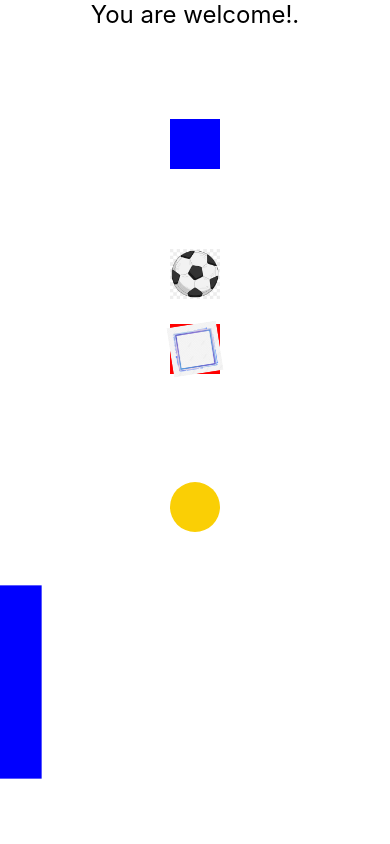
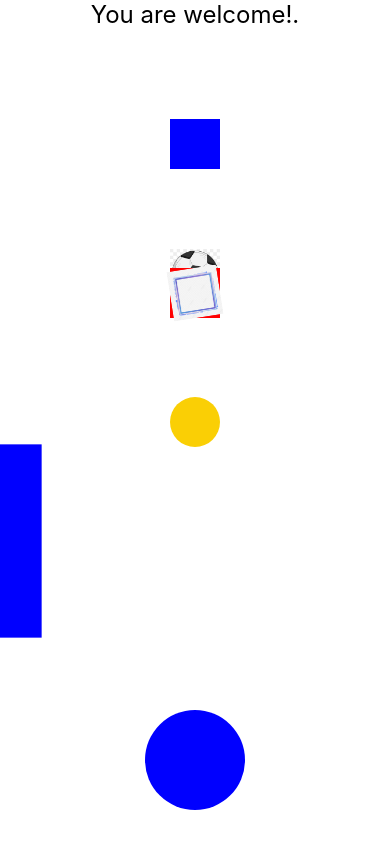
Before and after one commit to TranDangHoaiNam/TranDangHoaiNam_ThiMobile2, a React Native app: screen / in a window 390 px wide. Built offline with nearby package versions, Linux system fonts and the light colour scheme.

Commit message:
finsh 3a

```diff
--- a/App.js
+++ b/App.js
@@ -5,6 +5,7 @@ import Cau1 from './view/cau1.js';
 import Cau2 from './view/cau2.js';
 import Cau2b from './view/cau2b.js';
 import Cau2c from './view/cau2c.js';
+import Cau3a from './view/cau3a.js';
 const App = () => {
   return (
     <View style={{ flex: 1, justifyContent: 'center', alignItems: 'center' }}>
@@ -13,6 +14,7 @@ const App = () => {
       <Cau2 />
       <Cau2b />
       <Cau2c />
+      <Cau3a />
     </View>
   );
 };
--- a/view/cau2.js
+++ b/view/cau2.js
@@ -45,7 +45,7 @@ const App = () => {
         }),
       ]),
       {
-        iterations: -1, // lặp vô hạn
+        iterations: -1,
       }
     ).start();
   }, []);
@@ -54,12 +54,12 @@ const App = () => {
     Animated.loop(
       Animated.timing(colorAnimation, {
         toValue: 3,
-        duration: 4000, // 4 giây
+        duration: 4000,
         easing: Easing.linear,
         useNativeDriver: false,
       }),
       {
-        iterations: -1, // lặp vô hạn
+        iterations: -1,
       }
     ).start();
   }, []);
--- a/view/cau2b.js
+++ b/view/cau2b.js
@@ -9,13 +9,13 @@ const App = () => {
       Animated.sequence([
         Animated.timing(colorAnimation, {
           toValue: 3,
-          duration: 4000, // Thời gian hoàn thành 1 vòng là 4 giây
+          duration: 4000,
           easing: Easing.linear,
           useNativeDriver: false,
         }),
       ]),
       {
-        iterations: -1, // Lặp vô hạn
+        iterations: -1,
       }
     ).start();
   }, []);
--- /dev/null
+++ b/view/cau3a.js
@@ -0,0 +1,78 @@
+
+import React, { useRef, useState } from 'react';
+import { View, StyleSheet, Animated, PanResponder, TouchableOpacity } from 'react-native';
+
+const DragCircle = () => {
+  const pan = useRef(new Animated.ValueXY()).current;
+  const [circleColor, setCircleColor] = useState('blue');
+
+  const panResponder = PanResponder.create({
+    onStartShouldSetPanResponder: () => true,
+    onPanResponderGrant: () => {
+      const newColor = getRandomColor();
+      setCircleColor(newColor);
+
+      Animated.spring(pan, {
+        toValue: { x: 0, y: 0 },
+        useNativeDriver: false,
+      }).start();
+    },
+    onPanResponderMove: Animated.event(
+      [
+        null,
+        {
+          dx: pan.x,
+          dy: pan.y,
+        },
+      ],
+      { useNativeDriver: false }
+    ),
+    onPanResponderRelease: () => {
+      Animated.spring(pan, {
+        toValue: { x: 0, y: 0 },
+        useNativeDriver: false,
+      }).start();
+    },
+  });
+
+  const getRandomColor = () => {
+    const colors = ['red', 'green', 'blue', 'yellow', 'purple', 'orange'];
+    const randomIndex = Math.floor(Math.random() * colors.length);
+    return colors[randomIndex];
+  };
+
+  const circleStyle = {
+    transform: [{ translateX: pan.x }, { translateY: pan.y }],
+    backgroundColor: circleColor,
+  };
+
+  return (
+    <View style={styles.container}>
+      <TouchableOpacity onPress={() => {}}>
+        <Animated.View style={[styles.circle, circleStyle]} {...panResponder.panHandlers} />
+      </TouchableOpacity>
+    </View>
+  );
+};
+
+const styles = StyleSheet.create({
+  container: {
+    flex: 1,
+    justifyContent: 'center',
+    alignItems: 'center',
+  },
+  circle: {
+    width: 100,
+    height: 100,
+    borderRadius: 50,
+    justifyContent: 'center',
+    alignItems: 'center',
+  },
+  circleText: {
+    color: 'white',
+    fontSize: 18,
+    fontWeight: 'bold',
+  },
+});
+
+export default DragCircle;
```
